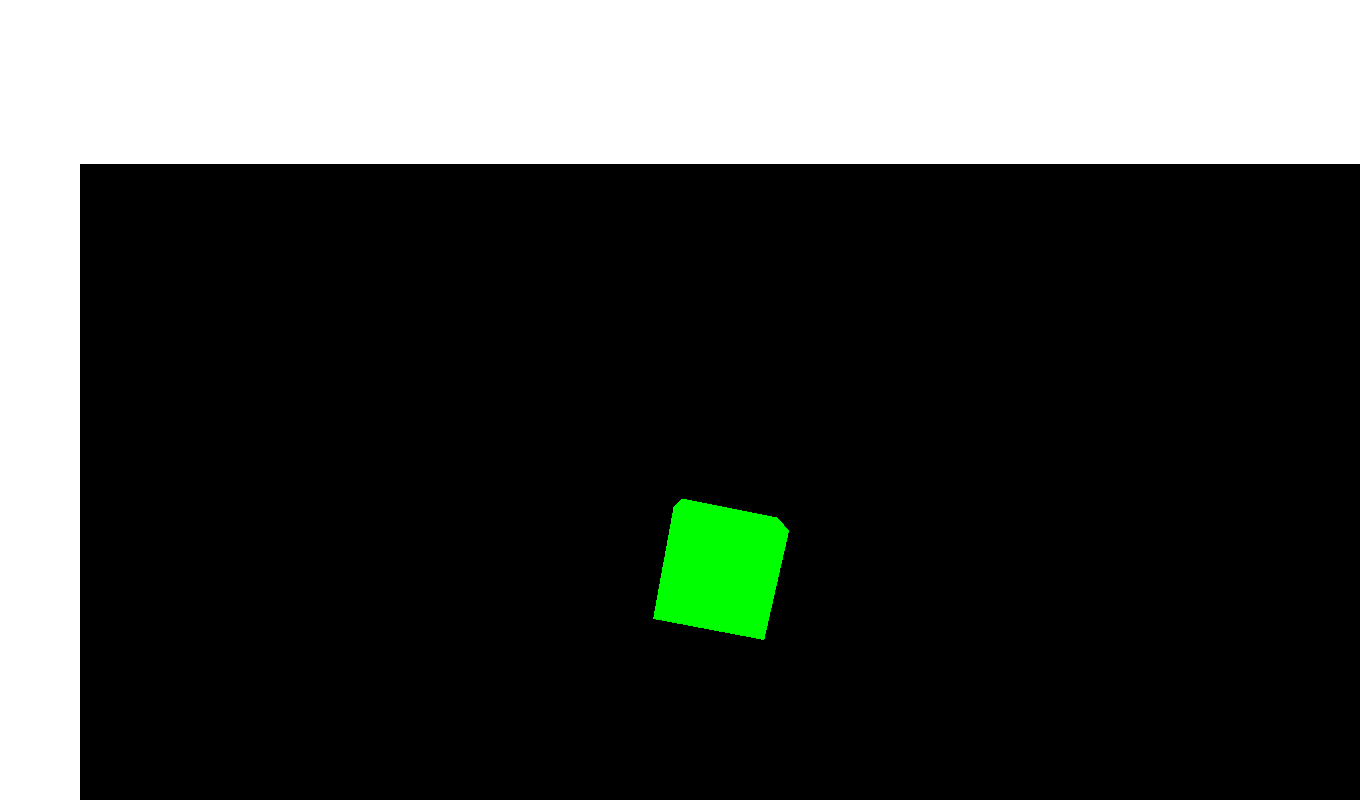
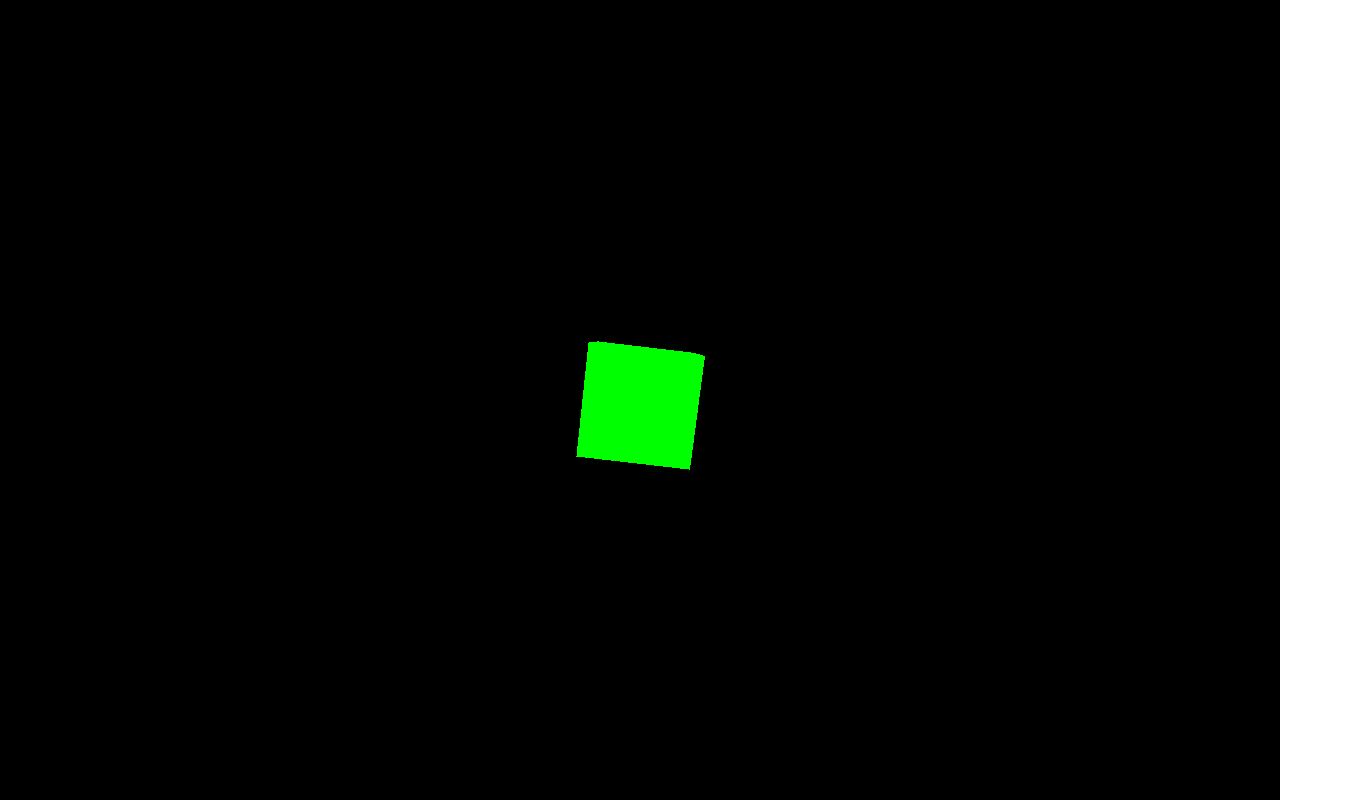
Before and after one commit to dIB59/interactive-rs, a Next.js app: page / in a window 1280 px wide. Shown: the top 800 px of the page, 1360 px wide, since content can reach past the window. Built offline with nearby package versions, Linux system fonts and the light colour scheme.

Commit message:
remove white sidebars

```diff
--- a/src/app/page.tsx
+++ b/src/app/page.tsx
@@ -1,16 +1,14 @@
-"use client"
+"use client";
 
 import ThreeScene from "@/components/ThreeScene";
 
 export default function Home() {
   return (
-    <div className="grid grid-rows-[20px_1fr_20px] items-center justify-items-center min-h-screen p-8 pb-20 gap-16 sm:p-20 font-[family-name:var(--font-geist-sans)]">
+    <div className="items-center justify-items-center min-h-screen gap-16  font-[family-name:var(--font-geist-sans)]">
       <main className="flex flex-col gap-8 row-start-2 items-center sm:items-start">
-        <ThreeScene/>
+        <ThreeScene />
       </main>
-      <footer className="row-start-3 flex gap-6 flex-wrap items-center justify-center">
-
-      </footer>
+      <footer className="row-start-3 flex gap-6 flex-wrap items-center justify-center"></footer>
     </div>
   );
 }
```
